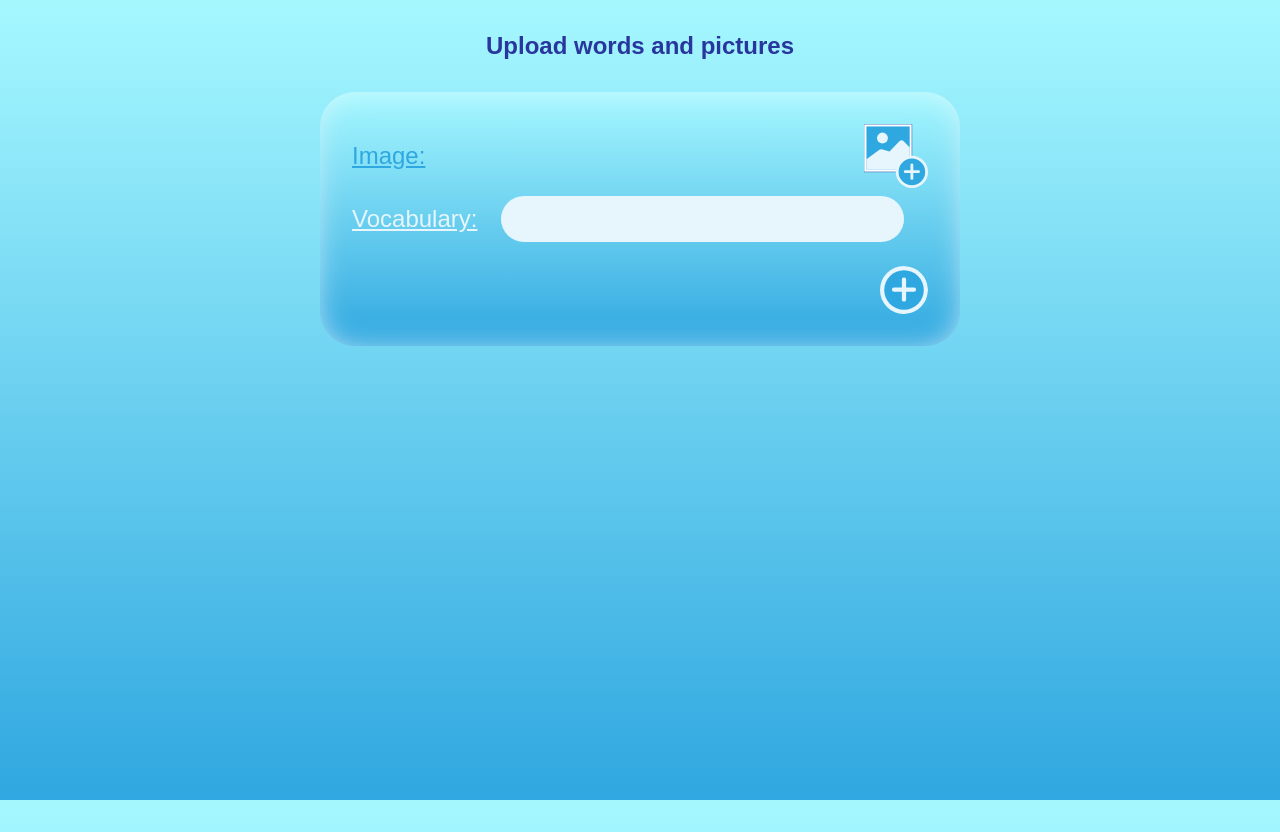
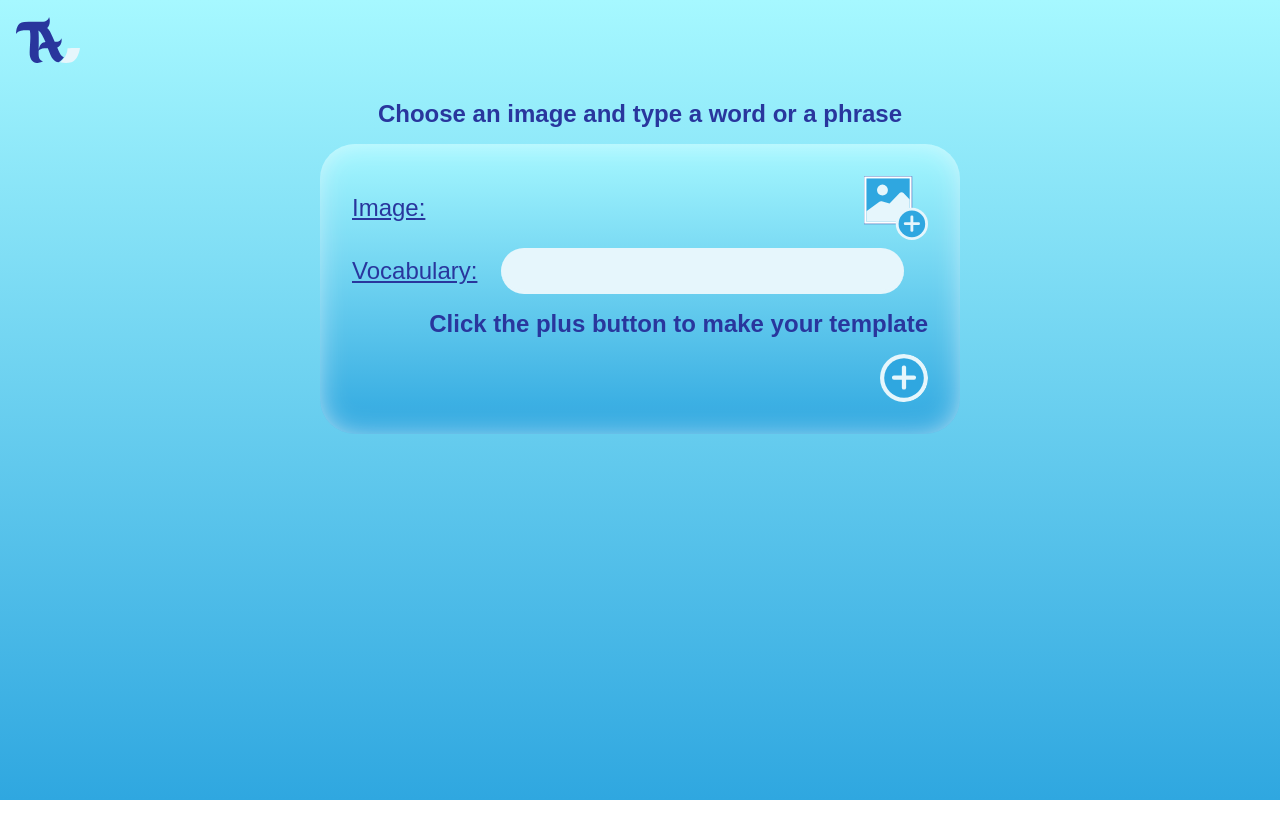
Before and after one commit to anivm01/teachers-assistant-frontend, a React (Create React App) app: page /templates in a window 1280 px wide. After the commit the page ends 800 px from the top, so only its background shows below. Built offline with nearby package versions, Linux system fonts and the light colour scheme; a web font is replaced by a local one.

Commit message:
add more clear instructions and change font color on upload form to be easier to see

```diff
--- /dev/null
+++ b/src/components/Header/Header.js
@@ -0,0 +1,15 @@
+import "./Header.scss"
+import taLogo from "../../assets/svg/teachers-assistant-logo.svg"
+import { Link } from "react-router-dom"
+
+function Header() {
+  return (
+    <header className="header">
+        <Link to="/">
+        <img className="header__logo" src={taLogo} alt="teacher's assistant website logo" />
+        </Link>
+    </header>
+  )
+}
+
+export default Header
--- /dev/null
+++ b/src/components/Header/Header.scss
@@ -0,0 +1,13 @@
+@use "../../partials/breakpoints" as*;
+.header {
+    padding: .5rem 1rem;
+    &__logo {
+    height: 3rem;
+    width: 3rem;
+    @include tablet {
+      height: 4rem;
+      width: 4rem;
+    }
+  }
+
+}
--- a/src/components/Template1/Template1.scss
+++ b/src/components/Template1/Template1.scss
@@ -28,6 +28,7 @@
     &__vocabulary {
         font-family: "Print Regular", sans-serif;
         transform: rotate(-180deg);
-        margin: 0;
+        margin: 1rem;
+        text-align: center;
     }
   }
--- a/src/components/Template2/Template2.scss
+++ b/src/components/Template2/Template2.scss
@@ -33,5 +33,7 @@
     &__vocabulary {
         font-family: "Print Regular", sans-serif;
         transform: rotate(90deg);
+        margin: 1rem;
+        text-align: center;
     }
   }
--- a/src/components/Template3/Template3.scss
+++ b/src/components/Template3/Template3.scss
@@ -33,5 +33,7 @@
     &__vocabulary {
         font-family: "Print Regular", sans-serif;
         transform: rotate(-180deg);
+        margin: 1rem;
+        text-align: center;
     }
   }
--- a/src/components/Template6/Template6.scss
+++ b/src/components/Template6/Template6.scss
@@ -15,7 +15,8 @@
         max-width: 50mm;
     }
     &__vocabulary {
-        margin: .5rem 0;
+        margin: .5rem;
         font-family: "Print Regular", sans-serif;
+        text-align: center;
     }
   }
--- a/src/components/Upload/Upload.js
+++ b/src/components/Upload/Upload.js
@@ -72,14 +72,16 @@ function Upload({
             onChange={onVocabularyChange}
           />
         </label>
+        <h2 className="upload__title">Click the plus button to make your template</h2>
           <input className="upload__submit" type="submit" />
-        </div>
-    </form>
-    {uploadError && (
+          {uploadError && (
             <p className="upload__error">
               "You must input both an image and text for these templates"
             </p>
     )}
+        </div>
+    </form>
+
     </>
   );
 }
--- a/src/components/Upload/Upload.scss
+++ b/src/components/Upload/Upload.scss
@@ -21,6 +21,11 @@
         align-items: flex-end;
         flex-wrap: wrap;
     }
+    &__title {
+        margin-top: .5rem;
+        width: 100%;
+        text-align: end;
+    }
     &__inputs {
         display: grid;
         gap: 1rem;
@@ -34,7 +39,6 @@
         font-size: 1rem;
         text-decoration: underline;
         display: flex;
-        color: #E6F6FC;
         @include tablet {
             flex-direction: row;
             font-size: 1.5rem;
@@ -45,6 +49,7 @@
         font-family: Print Regular,sans-serif;
         font-size: 1rem;
         font-weight: bold;
+        text-decoration: none;
         padding: .5rem;
         text-align: center;
         border: none;
@@ -85,7 +90,6 @@
         align-items: center;
         margin: 0 auto;
         width: 100%;
-        color: #2FA7E0;
         @include tablet {
             font-size: 1.5rem;
         }
@@ -127,5 +131,8 @@
 
     &__error {
         font-family: filmotype-austin,sans-serif;
+        font-size: 1.2rem;
+        margin: 0 auto;
+        color: #E6F6FC;
     }
 }
--- a/src/components/UploadsSoFar/UploadsSoFar.scss
+++ b/src/components/UploadsSoFar/UploadsSoFar.scss
@@ -13,11 +13,11 @@
   box-shadow: inset 0 0 2rem -0.5rem #e6f6fc;
   @include tablet {
     padding: 2rem;
-    margin: 2rem;
+    margin: 1rem;
 }
   @include desktop {
     max-width: 40rem;
-    margin: 2rem auto;
+    margin: 1rem auto;
   }
   &__title {
     margin: 1rem 0;
--- a/src/pages/TemplateselectionPage/HomePage.scss
+++ b/src/pages/TemplateselectionPage/HomePage.scss
@@ -20,7 +20,7 @@
     }
   }
   &__cta {
-    padding: .5rem 1rem;
+    padding: .8rem 1rem .5rem 1rem;
     margin: 1rem 0;
     text-decoration: none;
     text-align: center;
@@ -29,6 +29,9 @@
     background-color: #F5D84D;
     color: #29369D;
     border-radius: 2.1875rem;
+    &:hover {
+      background-color: #e6f6fc;
+    }
     @include tablet {
         max-width: 12.5rem;
     }
--- a/src/pages/TemplateselectionPage/TemplateSelectionPage.js
+++ b/src/pages/TemplateselectionPage/TemplateSelectionPage.js
@@ -3,6 +3,7 @@ import "./TemplateSelectionPage.scss";
 import Upload from "../../components/Upload/Upload";
 import TemplatesDisplay from "../../components/TemplatesDisplay/TemplatesDisplay";
 import UploadsSoFar from "../../components/UploadsSoFar/UploadsSoFar";
+import Header from "../../components/Header/Header";
 
 function TemplateSelectionPage() {
   const [templateContents, setTemplateContents] = useState([]);
@@ -13,10 +14,20 @@ function TemplateSelectionPage() {
   }
 
   return (
+    <>
+      <Header />
       <div className="select">
-      {templateContents.length > 0 && <div className="select__animated"> <UploadsSoFar  templateContents={templateContents} setTemplateContents={setTemplateContents}/></div>}
+        {templateContents.length > 0 && (
+          <div className="select__animated">
+            {" "}
+            <UploadsSoFar
+              templateContents={templateContents}
+              setTemplateContents={setTemplateContents}
+            />
+          </div>
+        )}
         <div className="select__upload">
-        <h2 className="select__title">Upload words and pictures</h2>
+          <h2 className="select__title">Choose an image and type a word or a phrase</h2>
           <Upload
             uploadFields={uploadFields}
             setUploadFields={setUploadFields}
@@ -24,10 +35,17 @@ function TemplateSelectionPage() {
             setTemplateContents={setTemplateContents}
           />
         </div>
-      {templateContents.length > 0 && <div className="select__animated">
+        {templateContents.length > 0 && (
+          <div className="select__animated">
             <h2 className="select__title">Choose your template</h2>
-        <TemplatesDisplay className={`${templateContents.length > 0 && "select__animated"}`} templateContents={templateContents} /></div>}
+            <TemplatesDisplay
+              className={`${templateContents.length > 0 && "select__animated"}`}
+              templateContents={templateContents}
+            />
           </div>
+        )}
+      </div>
+    </>
   );
 }
 
--- a/src/pages/TemplateselectionPage/TemplateSelectionPage.scss
+++ b/src/pages/TemplateselectionPage/TemplateSelectionPage.scss
@@ -26,7 +26,7 @@
     }
     &__title {
         text-align: center;
-        margin: 2rem auto;
+        margin: 1rem auto;
     }
     &__animated {
        animation: scale-in-center 1s linear both;
```
Lines whose indentation alone changed are shown as unchanged.
